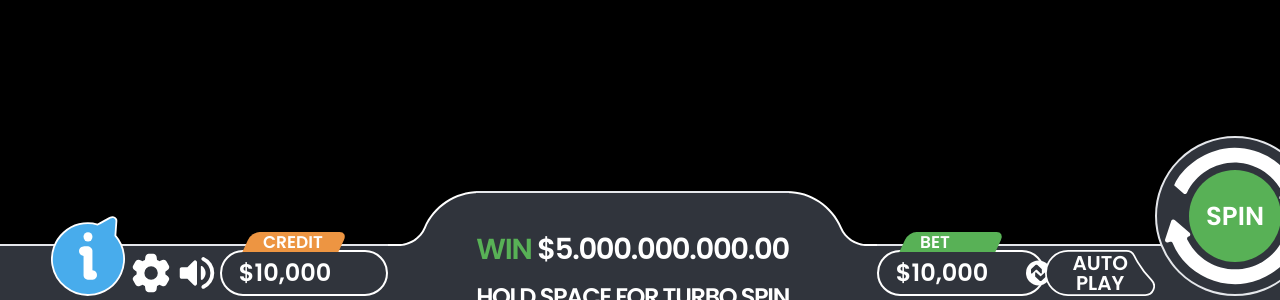
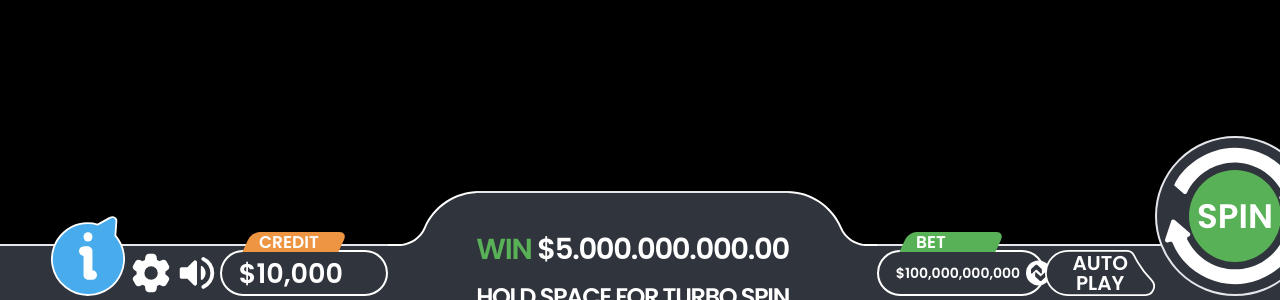
Before and after one commit to monvanCe/slot-ui, a React (Create React App) app: page / in a window 1280 px wide. Shown: the part 500-800 px from the top of the page. Built offline with nearby package versions, Linux system fonts and the light colour scheme.

Commit message:
AdaptiveText everywhere

```diff
--- a/src/App.tsx
+++ b/src/App.tsx
@@ -6,6 +6,7 @@ import IconButton from './components/ui/iconButton';
 import { COLORS } from './utils/colors';
 import SvgButton from './components/ui/svgButton';
 import DesktopMiddleSection from './components/desktopMiddleSection';
+import AdaptiveText from './components/ui/adaptiveText';
 
 export default function App() {
   return (
@@ -34,7 +35,7 @@ export default function App() {
           <LabeledPriceButton
             label="BET"
             labelColor="green"
-            value={10000}
+            value={100000000000}
             rightIconSvgPath="svg/Bet_Icon.svg"
           />
         </div>
@@ -43,14 +44,18 @@ export default function App() {
             <SvgButton
               svgFilePath="svg/Autoplay_Button_Stroke.svg"
               fillColor={COLORS.background}
-              label="AUTO PLAY"
-            />
+            >
+              <AdaptiveText>
+                <span className="text-white font-semibold leading-none text-center text-xl">
+                  AUTO <br /> PLAY
+                </span>
+              </AdaptiveText>
+            </SvgButton>
           </div>
           <div className="h-40 w-40 flex-shrink-0">
             <OutlinedButton
               outlineSvgPath="svg/Spin_Button_Icon.svg"
               label="SPIN"
-              fontSize={26}
             />
           </div>
         </div>
--- a/src/components/labeledPriceButton.tsx
+++ b/src/components/labeledPriceButton.tsx
@@ -1,6 +1,7 @@
 import DynamicSvg from './ui/dynamicSvg';
 import { COLORS } from '../utils/colors';
 import LabelArea from './ui/labelArea';
+import AdaptiveText from './ui/adaptiveText';
 
 export default function LabeledPriceButton({
   onPress,
@@ -12,7 +13,7 @@ export default function LabeledPriceButton({
   return (
     <div
       className={`relative h-full w-full
-         border-2 border-white pl-[10%] rounded-full flex items-center ${
+         border-2 border-white pl-[10%] pr-[10%] rounded-full flex items-center ${
            onPress ? 'cursor-pointer' : ''
          }  `}
       onClick={onPress}
@@ -20,9 +21,11 @@ export default function LabeledPriceButton({
       <div className="absolute bottom-[100%] left-[15%]">
         {label && <LabelArea title={label} bgColor={labelColor} />}
       </div>
-      <span className="text-white font-semibold text-2xl">
-        ${value.toLocaleString()}
-      </span>
+      <div className="font-semibold w-full h-8">
+        <AdaptiveText className="text-white" justify="start">
+          ${value.toLocaleString()}
+        </AdaptiveText>
+      </div>
       {rightIconSvgPath && (
         <div className="absolute p-1 h-[60%] aspect-square -right-2 top-1/2 -translate-y-1/2 bg-white rounded-full flex items-center justify-center">
           <DynamicSvg
--- a/src/components/ui/adaptiveText.tsx
+++ b/src/components/ui/adaptiveText.tsx
@@ -89,6 +89,7 @@ const AdaptiveText: React.FC<AdaptiveTextProps> = ({
       lastFontSizeRef.current = currentFontSize;
       setFontSize(currentFontSize);
     }
+    // eslint-disable-next-line react-hooks/exhaustive-deps
   }, [children, minFontSize, maxFontSize]);
 
   useEffect(() => {
--- a/src/components/ui/labelArea.tsx
+++ b/src/components/ui/labelArea.tsx
@@ -3,7 +3,7 @@ import AdaptiveText from './adaptiveText';
 export default function LabelArea({ title, bgColor, textColor }: ILabelArea) {
   return (
     <div
-      className={` pl-4 h-5 w-24 -skew-x-[25deg] bg-${bgColor} rounded-tl-lg rounded-tr-lg`}
+      className={` pl-3 pr-2  h-5 w-24 -skew-x-[25deg] bg-${bgColor} rounded-tl-lg rounded-tr-lg`}
     >
       <div
         className={`h-full w-full skew-x-[25deg] font-semibold leading-none ${
--- a/src/components/ui/outlinedButton.tsx
+++ b/src/components/ui/outlinedButton.tsx
@@ -1,3 +1,5 @@
+import AdaptiveText from './adaptiveText';
+
 export default function OutlinedButton({
   onPress,
   outlineColor = 'background',
@@ -6,7 +8,6 @@ export default function OutlinedButton({
   iconSvgPath,
   outlineSvgPath,
   label,
-  fontSize,
 }: IOutlinedButton) {
   return (
     <div
@@ -16,22 +17,23 @@ export default function OutlinedButton({
       onClick={onPress}
     >
       <div
-        className={`h-full w-full bg-${bgColor} rounded-full p-[20%] flex items-center justify-center`}
+        className={`h-full w-full bg-${bgColor} rounded-full flex items-center justify-center`}
       >
         {iconSvgPath && (
+          <div className="h-full w-full p-[20%]">
             <img
               src={iconSvgPath}
               alt="change-bet"
               className={`text-${color} w-full h-full`}
             />
+          </div>
         )}
         {label && (
-          <span
-            className={`text-${color} font-semibold`}
-            style={{ fontSize: `${fontSize}px` }}
-          >
+          <div className="h-full w-full p-2">
+            <AdaptiveText className={`text-${color} font-semibold`}>
               {label}
-          </span>
+            </AdaptiveText>
+          </div>
         )}
       </div>
       {outlineSvgPath && (
--- a/src/components/ui/svgButton.tsx
+++ b/src/components/ui/svgButton.tsx
@@ -4,7 +4,7 @@ export default function SvgButton({
   svgFilePath,
   fillColor,
   onPress,
-  label,
+  children,
 }: ISvgButton) {
   return (
     <div
@@ -12,13 +12,7 @@ export default function SvgButton({
       onClick={onPress}
     >
       <DynamicSvg svgFilePath={svgFilePath} fillColor={fillColor} />
-      {label && (
-        <div className="absolute inset-0 flex items-center justify-center px-4">
-          <span className="text-white font-semibold leading-none text-center text-xl">
-            {label}
-          </span>
-        </div>
-      )}
+      <div className="absolute inset-0">{children}</div>
     </div>
   );
 }
--- a/src/const/types.d.ts
+++ b/src/const/types.d.ts
@@ -25,7 +25,7 @@ interface ISvgButton {
   svgFilePath: string;
   fillColor: string;
   onPress?: () => void;
-  label?: string;
+  children?: React.ReactNode;
 }
 
 type TLabeledPriceButtonLabel =
@@ -60,5 +60,4 @@ type IOutlinedButton = TOutlinedButtonSpan & {
   bgColor?: string;
   color?: string;
   outlineSvgPath?: string;
-  fontSize?: number;
 };
```
Lines whose indentation alone changed are shown as unchanged.
